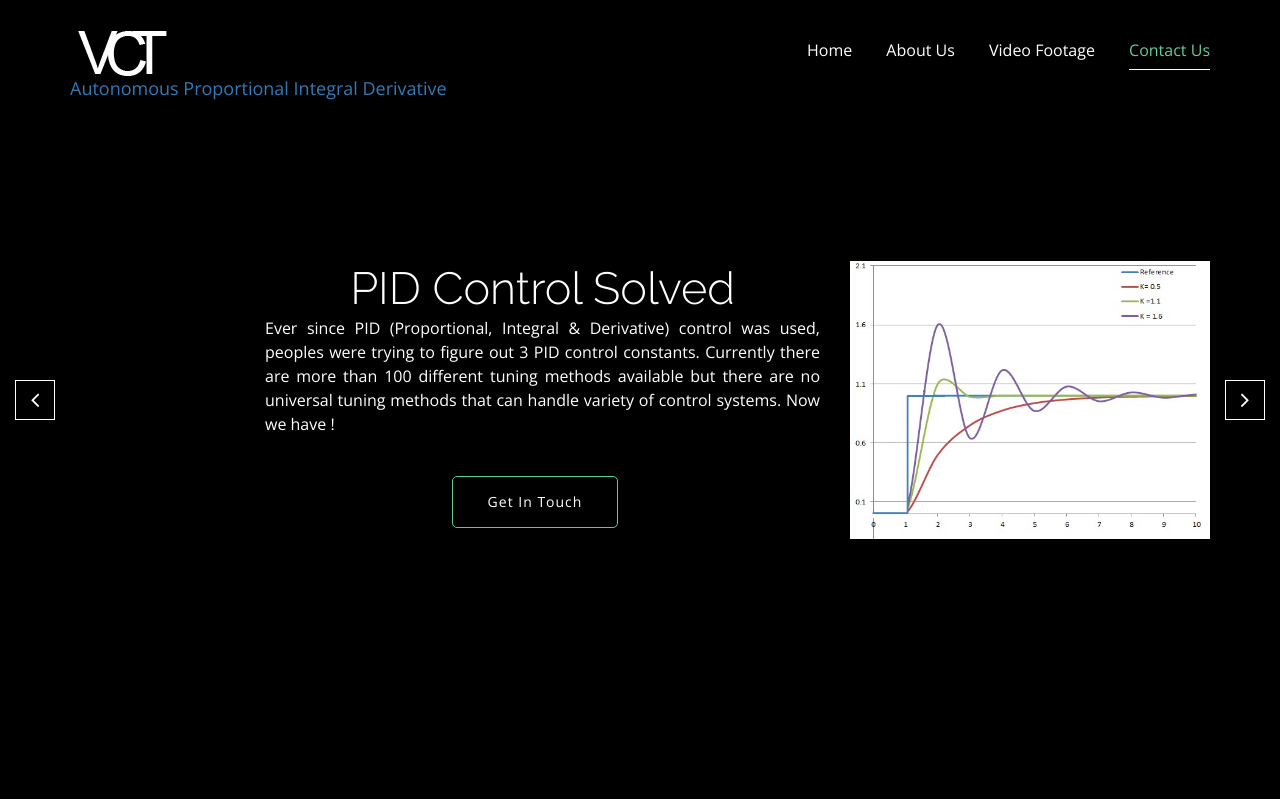
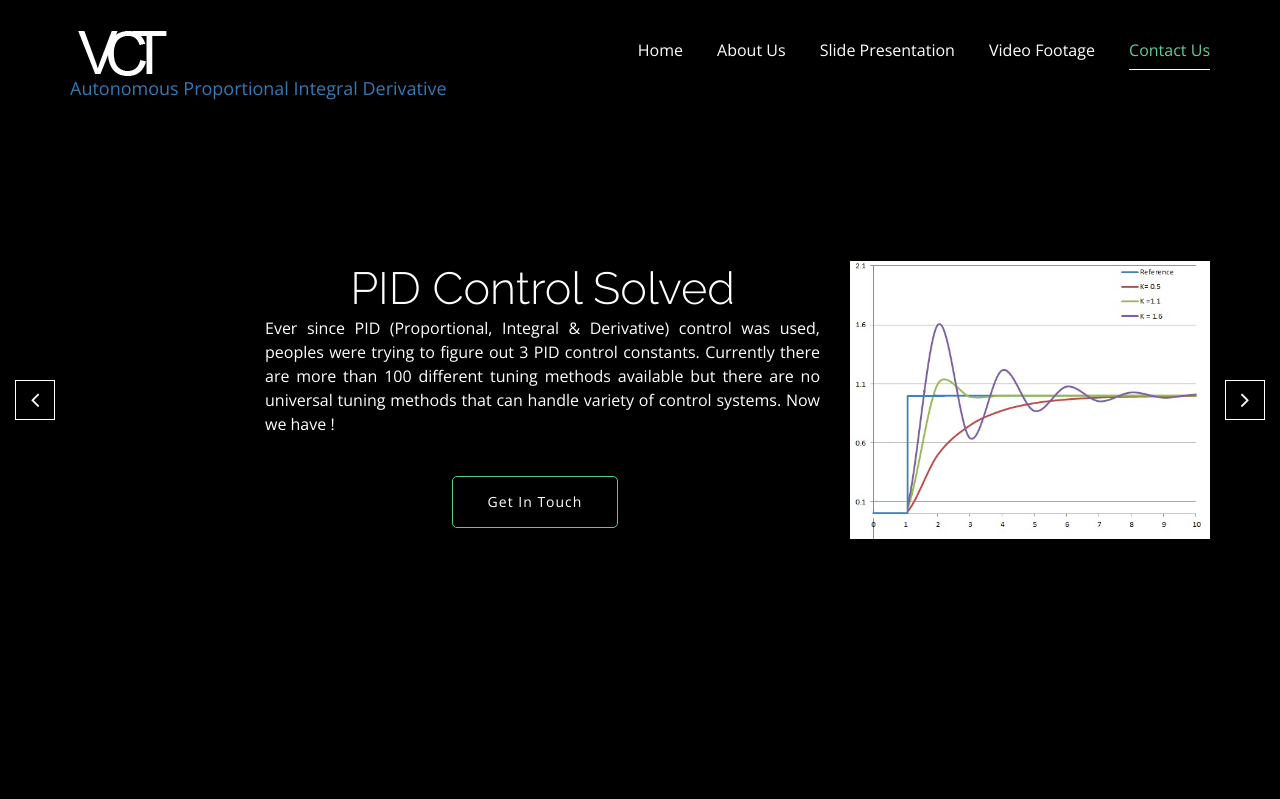
Before and after one commit to oprogfrogo/pid, a PHP site: page / in a window 1280 px wide. Shown: the top 799 px of the page. Run offline with PHP 8.4, Linux system fonts and the light colour scheme.

Commit message:
Add presentation quick link

```diff
--- a/index.php
+++ b/index.php
@@ -93,6 +93,7 @@
                                     <ul class="nav navbar-nav navbar-right">
                                         <li class="active"><a class="smooth_scroll" href="#slider">Home </a></li>
                                         <li><a class="smooth_scroll" href="#feature"> About Us</a></li>
+                                        <li><a class="smooth_scroll" href="#powerpoint"> Slide Presentation</a></li>
                                         <li><a class="smooth_scroll" href="#video"> Video Footage</a></li>
                                         <li><a class="smooth_scroll" href="#contact"> Contact Us</a></li>
                                     </ul>
```
